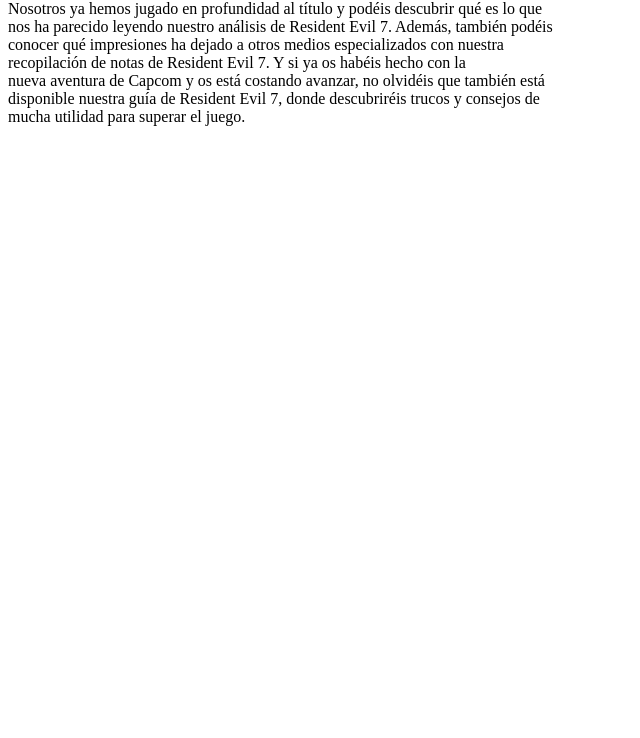
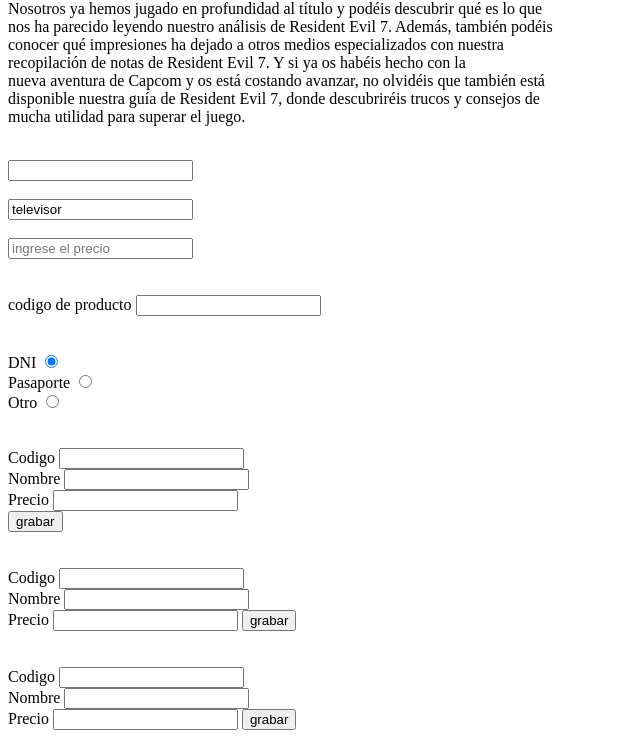
Before and after one commit to yeshua-aguilar/yeshua-aguilar.github.io, a plain HTML site: page index.html in a window 1280 px wide. Shown: the part 904-1642 px from the top of the page, without its empty margins (0-640 px from the left). Before the commit the page ends 1046 px from the top, so only its background shows below. Drawn offline with Linux system fonts and the light colour scheme.

Commit message:
practica 11

```diff
--- a/index.html
+++ b/index.html
@@ -25,6 +25,68 @@
 <p>
     Nosotros ya hemos jugado en profundidad al título y podéis descubrir qué es lo que<br> nos ha parecido leyendo nuestro análisis de Resident Evil 7. Además, también podéis<br> conocer qué impresiones ha dejado a otros medios especializados con nuestra<br> recopilación de notas de Resident Evil 7. Y si ya os habéis hecho con la<br> nueva aventura de Capcom y os está costando avanzar, no olvidéis que también está<br> disponible nuestra guía de Resident Evil 7, donde descubriréis trucos y consejos de<br> mucha utilidad para superar el juego.
 </p>
+<br>
+<form action="">
+    <input type="text" name="codigo" id="codigo"><br><br>
+    <input type="text" name="nombre" id="nombre" value="televisor"><br><br>
+    <!-- siver para poner un cuadro con un texto adentro del cuadro -->
+    <input type="text" name="precio" id="precio" placeholder="ingrese el precio">
+</form>
+<br>
+<br>
+<!-- esto sirve para poner un nombre y al costado hay un cuadro de texto -->
+<form>
+<label for="codigo">codigo de producto</label>
+<input type="text" id="codigo">
+</form>
+<br>
+<br>
+<!-- este comando sirve para poner un nombre y un circulo a lado como selecion -->
+<form action="">
+    <label for="dni">DNI</label>
+    <input type="radio" id="dni" name="tipo_documento" checked><br>
+    <label for="pasaporte">Pasaporte</label>
+    <input type="radio" id="pasaporte" name="tipo_documento"><br>
+    <label for="otro">Otro</label>
+    <input type="radio" id="otro" name="tipo_documento">
+</form>
+<br>
+<br>
+<form action="/pagina_proceso/">
+    <label for="codigo">Codigo</label>
+    <input type="text" id="codigo" name="codigo"><br>
+    <label for="nombre">Nombre</label>
+    <input type="text" id="nombre" name="nombre"><br>
+    <label for="precio">Precio</label>
+    <input type="text" id="precio" name="precio"><br>
+    <!-- comando para usar submit Button para envia la informacion -->
+    <input type="submit" value="grabar">
+</form>
+<br>
+<br>
+<!-- Atributo target -->
+<form action="/pagina_proceso/" target="_blank">
+    <label for="codigo">Codigo</label>
+    <input type="text" id="codigo" name="codigo"><br>
+    <label for="nombre">Nombre</label>
+    <input type="text" id="nombre" name="nombre"><br>
+    <label for="precio">Precio</label>
+    <input type="text" id="precio" name="precio">
+    <input type="submit" value="grabar">
+</form>
+<br>
+<br>
+<!-- Atributo method -->
+<form action="/pagina_proceso/" method="POST">
+    <label for="codigo">Codigo</label>
+    <input type="text" id="codigo" name="codigo"><br>
+    <label for="nombre">Nombre</label>
+    <input type="text" id="nombre" name="nombre"><br>
+    <label for="precio">Precio</label>
+    <input type="text" id="precio" name="precio">
+    <input type="submit" value="grabar">
+</form>
+
 
 </body>
 </html>
```
Also changed, not shown: pagina_proceso/datos.html (added).
